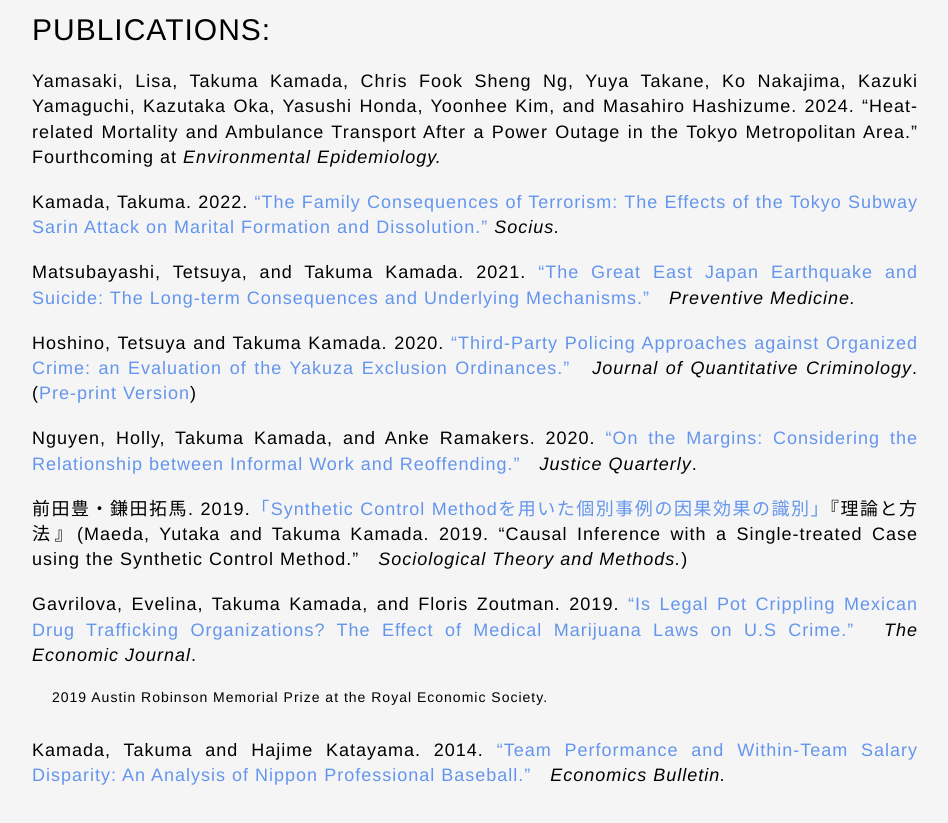
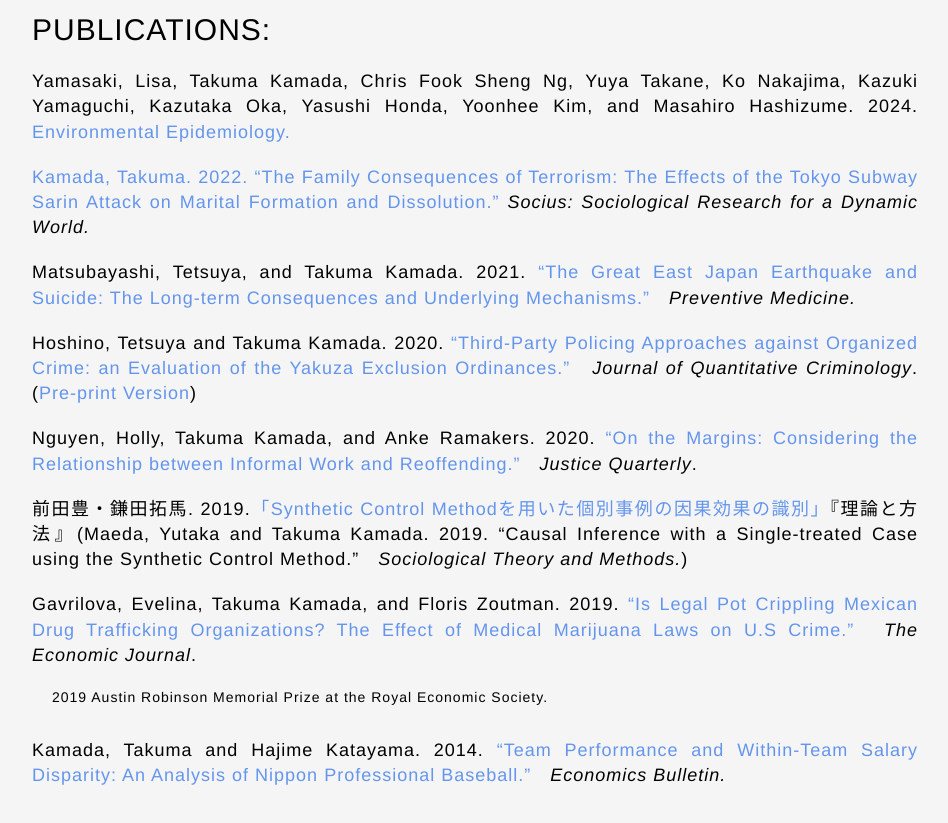
Before and after one commit to tkmkmd/tkmkmd.github.io, a plain HTML site: page research.html in a window 1280 px wide. Shown: the part 880-1703 px from the top of the page, without its empty margins (165-1113 px from the left). Drawn offline with Linux system fonts and the light colour scheme.

Commit message:
Update research.html

```diff
--- a/research.html
+++ b/research.html
@@ -64,10 +64,10 @@
 
 					<p class="selected">PUBLICATIONS:</p>
 					<p class="paper"> Yamasaki, Lisa, Takuma Kamada, Chris Fook Sheng Ng, Yuya Takane, Ko Nakajima, Kazuki Yamaguchi, Kazutaka Oka, Yasushi Honda, Yoonhee Kim, and Masahiro Hashizume. 2024.
-						“Heat-related Mortality and Ambulance Transport After a Power Outage in the Tokyo Metropolitan Area.” Fourthcoming at </a><em>Environmental Epidemiology.</em>
+						<a href="https://journals.lww.com/environepidem/fulltext/2024/04000/heat_related_mortality_and_ambulance_transport.3.aspx> “Heat-related Mortality and Ambulance Transport After a Power Outage in the Tokyo Metropolitan Area.” </a><em>Environmental Epidemiology.</em>
 
 
-					<p class="paper">Kamada, Takuma. 2022. <a href="https://journals.sagepub.com/doi/10.1177/23780231221137146" target="_blank">“The Family Consequences of Terrorism: The Effects of the Tokyo Subway Sarin Attack on Marital Formation and Dissolution.”</a> <em>Socius.</em>
+					<p class="paper">Kamada, Takuma. 2022. <a href="https://journals.sagepub.com/doi/10.1177/23780231221137146" target="_blank">“The Family Consequences of Terrorism: The Effects of the Tokyo Subway Sarin Attack on Marital Formation and Dissolution.”</a> <em>Socius: Sociological Research for a Dynamic World.</em>
 					<!--(<a href="2022.12.sarin.corrected.pdf" target="_blank">Pre-print Version</a>)</p>-->
 					<!--
 					<p class="correction1">Correction 1: "One percent closer to the Chiyo or Chuo ward, marriage on average decreases by 3.7 percent, and divorce on average decreases by 6 percent" (p.8). 3.7 and 6 should be 0.037 and 0.06, respectively.</p>
```
